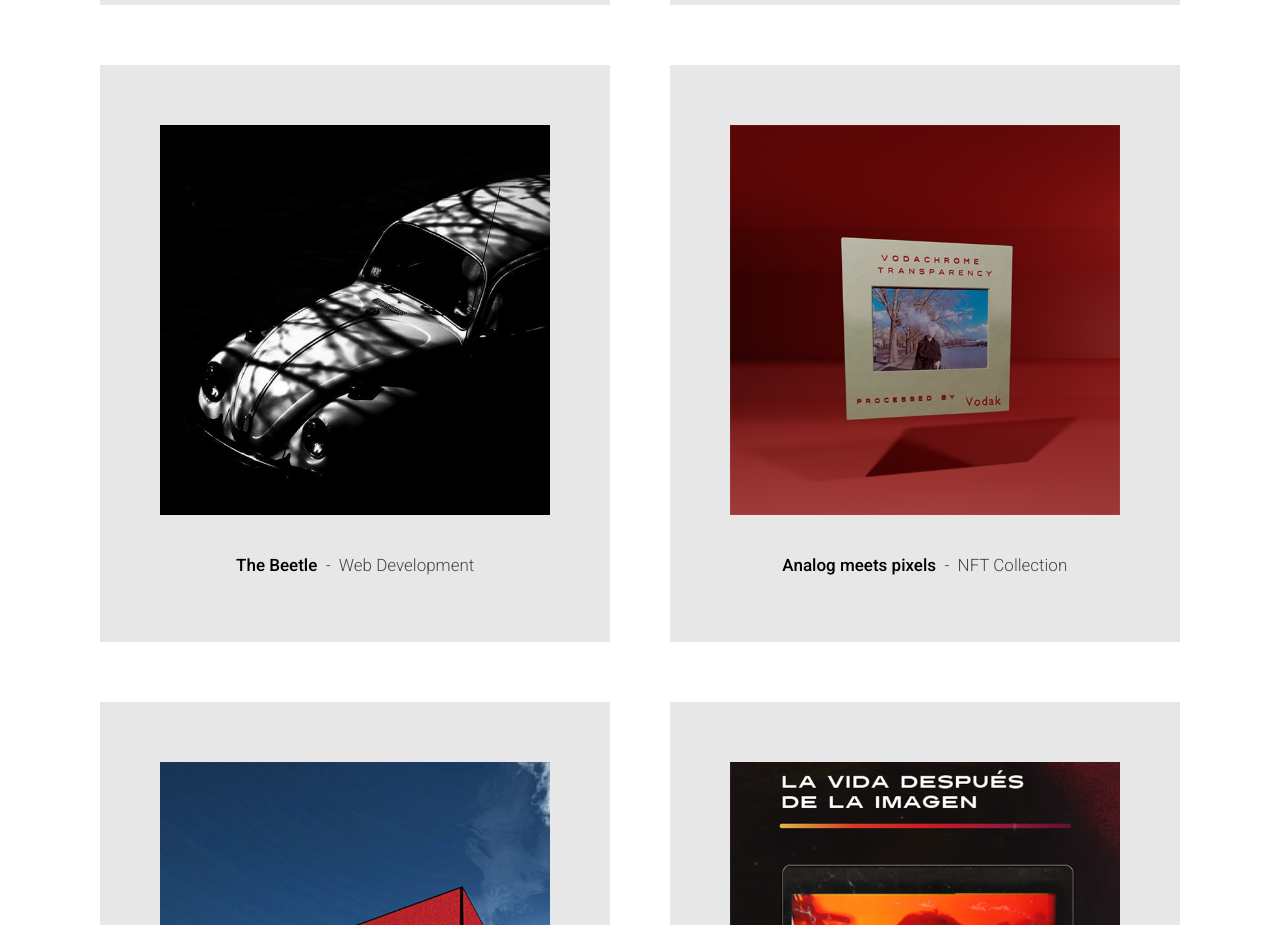
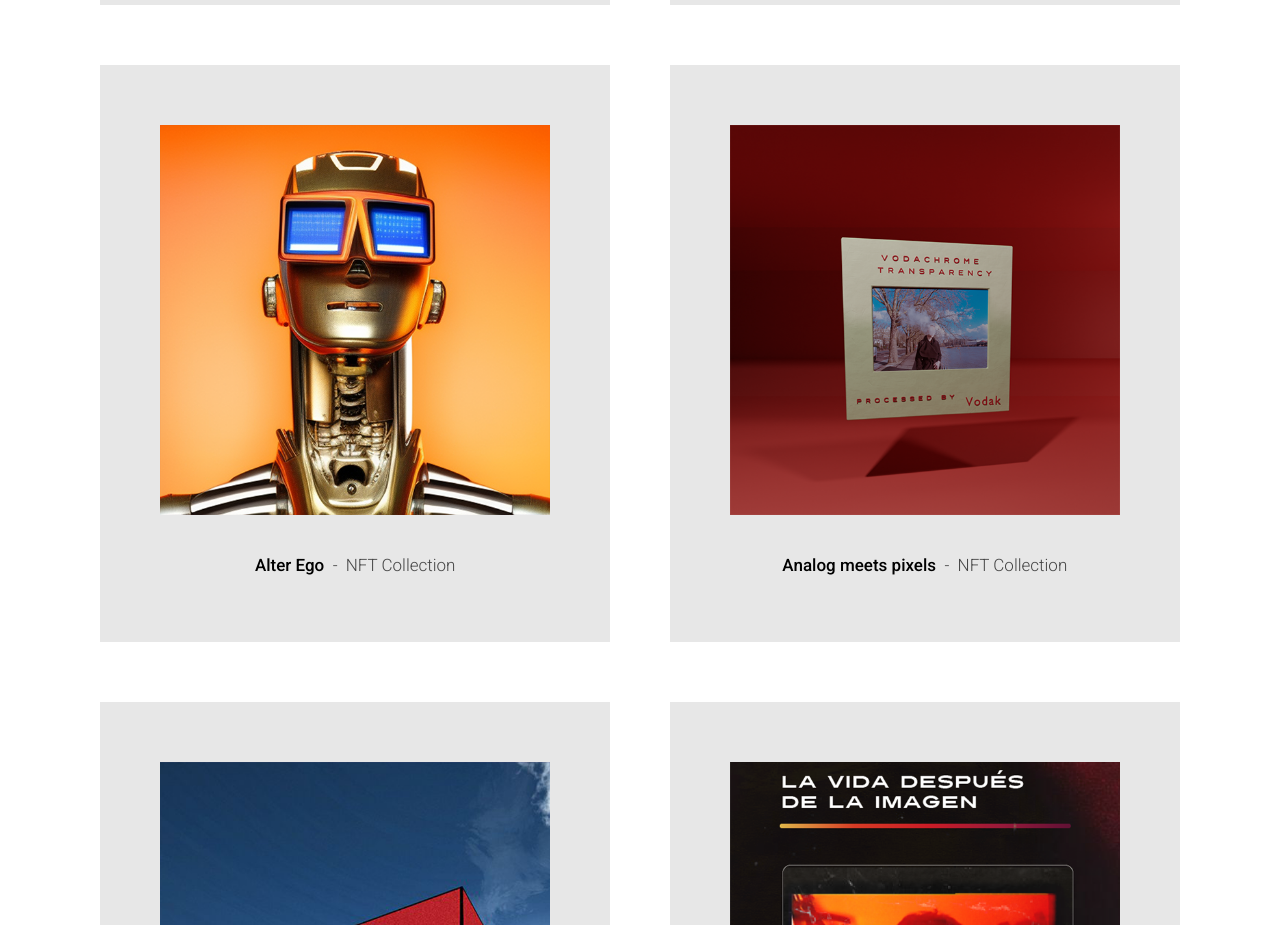
Before and after one commit to LautaroVolcan/lautaro_Portfolio_web, a plain HTML site: page index.html in a window 1280 px wide. Shown: the part 7040-7965 px from the top of the page. Drawn offline with Linux system fonts and the light colour scheme; a web font is replaced by a local one.

Commit message:
27/02_Draft

```diff
--- a/index.html
+++ b/index.html
@@ -450,17 +450,17 @@
 
                         <div class="item-folio__thumb">
                             <!-- <a href="images/portfolio/gallery/g-beetle.jpg" class="thumb-link" title="The Beetle Car" data-size="1050x700"> -->
-                                <img src="images/portfolio/the-beetle.jpg"
-                                     srcset="images/portfolio/the-beetle.jpg 1x, images/portfolio/the-beetle@2x.jpg 2x" alt="">
+                                <img src="images/portfolio/robor_600x600.png"
+                                     srcset="images/portfolio/robor_600x600.png 1x, images/portfolio/robor_1200x1200.png 2x" alt="NFT_collection">
                             </a>
                             <a href="https://www.behance.net/" class="item-folio__project-link" title="Project link" target="_blank"></a>
                         </div>
                         <div class="item-folio__text">
                             <h4 class="item-folio__title">
-                                The Beetle
+                                Alter Ego
                             </h4>
                             <p class="item-folio__cat">
-                                Web Development
+                                NFT Collection
                             </p>
                         </div>
                         <div class="item-folio__caption">
```
Also changed, not shown: images/portfolio/robor_1200x1200.png (added), images/portfolio/robor_600x600.png (added).
